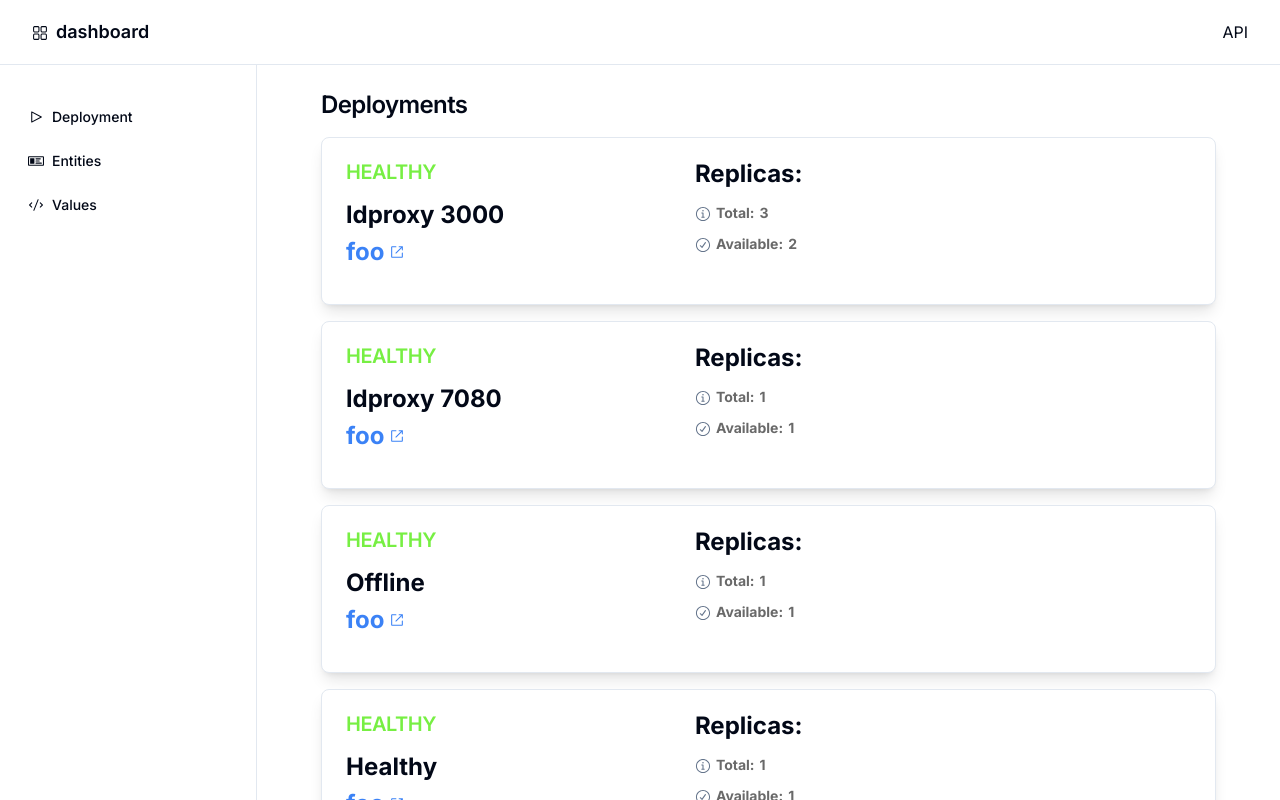
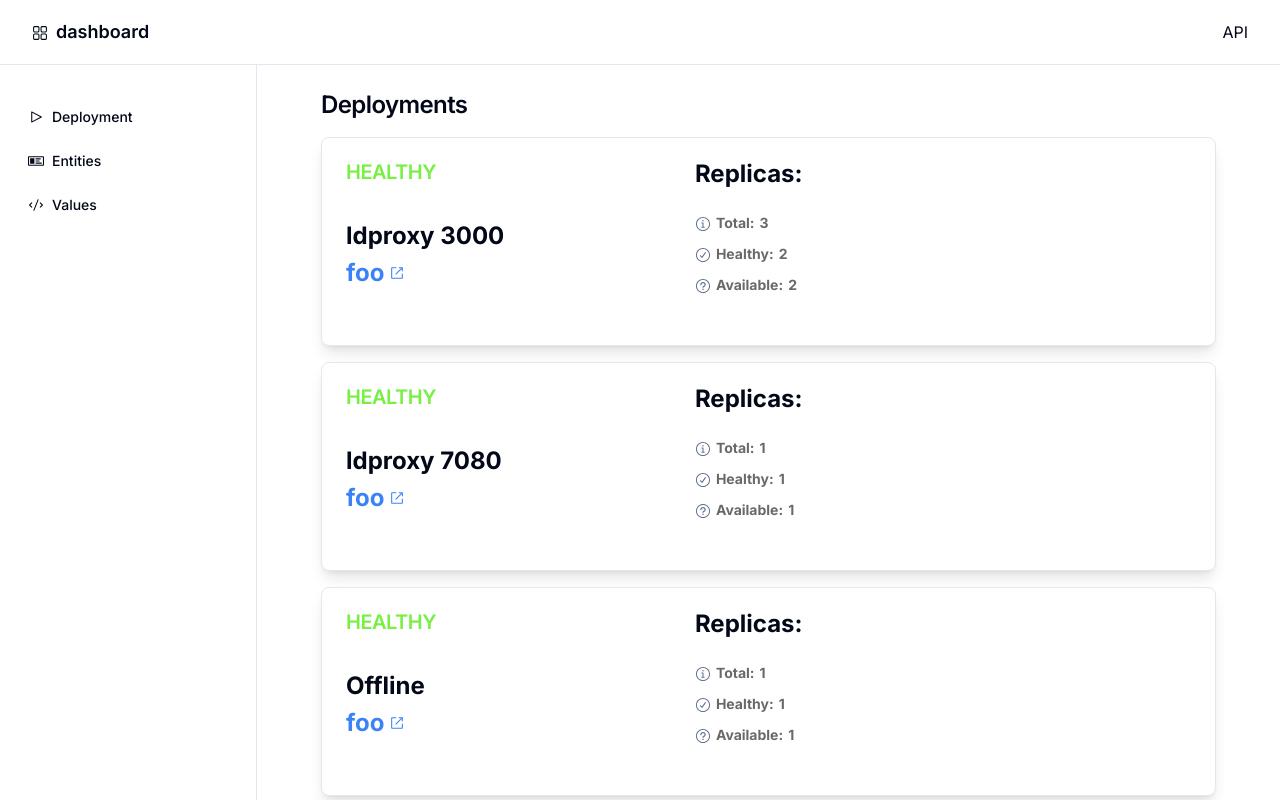
Before and after one commit to ldproxy/dashboard, a Next.js app: page /home in a window 1280 px wide. Shown: the top 800 px of the page. Built offline with nearby package versions, Linux system fonts and the light colour scheme.

Commit message:
new infos in info boxes on home page

```diff
--- a/src/app/home/page.tsx
+++ b/src/app/home/page.tsx
@@ -4,7 +4,12 @@ import { useEffect, useState } from "react";
 import { getDeployments, postDeployment } from "../../lib/utils";
 import { getIcon } from "@/lib/icons";
 import Link from "next/link";
-import { getHealthChecks, getInfo, getAvailableNodes } from "@/lib/utils";
+import {
+  getHealthChecks,
+  getInfo,
+  getAvailableNodes,
+  getAvailableNodesCount,
+} from "@/lib/utils";
 import { Check } from "@/data/health";
 import { InputInfo } from "@/data/info";
 import { Deployment } from "@/data/deployments";
@@ -26,6 +31,9 @@ export default function HomePage() {
   const [isInitialLoad, setIsInitialLoad] = useState(true);
   const [healthStatuses, setHealthStatuses] = useState<
     { name: string; healthStatus: string }[] | null
+  >(null);
+  const [healthyNodes, setHealthyNodes] = useState<
+    { name: string; availableUrlsCount: number }[] | null
   >(null);
 
   const router = useRouter();
@@ -90,8 +98,13 @@ export default function HomePage() {
           healthChecksObj,
           deployments
         );
+        const healthyNodes = await getAvailableNodesCount(
+          healthChecksObj,
+          deployments
+        );
         setHealthStatuses(healthStatuses);
         setAvailableNodes(availableNodes);
+        setHealthyNodes(healthyNodes);
       }
     } catch (error) {
       console.error("Error loading health checks:", error);
@@ -139,9 +152,7 @@ export default function HomePage() {
         let healthStatus = "";
 
         if (checks && checks.length > 0) {
-          if (checks.some((check) => check.state === "UNAVAILABLE")) {
-            healthStatus = "UNHEALTHY";
-          } else if (checks.every((check) => check.state === "AVAILABLE")) {
+          if (checks.every((check) => check.state === "AVAILABLE")) {
             healthStatus = "HEALTHY";
           } else if (checks.every((check) => check.state === "OFFLINE")) {
             healthStatus = "OFFLINE";
@@ -150,6 +161,8 @@ export default function HomePage() {
             checks.some((check) => check.state === "AVAILABLE")
           ) {
             healthStatus = "LIMITED";
+          } else {
+            healthStatus = "AVAILABLE";
           }
         } else {
           healthStatus = "OFFLINE";
@@ -196,6 +209,12 @@ export default function HomePage() {
                 availableNodes.find((node) => node.name === deployment.name)
                   ?.availableUrlsCount || 0;
 
+              const healthyNodesCount =
+                (healthyNodes &&
+                  healthyNodes.find((node) => node.name === deployment.name)
+                    ?.availableUrlsCount) ||
+                0;
+
               console.log(
                 "deploymentInfo",
                 deploymentInfo,
@@ -217,7 +236,8 @@ export default function HomePage() {
                   }
                   totalNodes={deployment.apiUrl.length}
                   availableNodes={availableNodesCount}
-                  health={
+                  HealthyNodes={healthyNodesCount}
+                  healthStatus={
                     deploymentHealthStatus &&
                     typeof deploymentHealthStatus === "string"
                       ? deploymentHealthStatus
@@ -225,6 +245,7 @@ export default function HomePage() {
                   }
                   IconFooter1={getIcon("InfoCircled")}
                   IconFooter2={getIcon("CheckCircled")}
+                  IconFooter3={getIcon("QuestionMark")}
                   className="hover:bg-gray-100 transition-colors duration-200"
                 />
               );
--- a/src/components/dashboard/homeInfo.tsx
+++ b/src/components/dashboard/homeInfo.tsx
@@ -6,14 +6,15 @@ import {
   CardTitle,
 } from "@/components/shadcn-ui/card";
 import React from "react";
-import { GlobeIcon, ExternalLinkIcon } from "@radix-ui/react-icons";
+import { ExternalLinkIcon } from "@radix-ui/react-icons";
 
 export interface SummaryProps extends React.HTMLAttributes<HTMLDivElement> {
   name: string;
   url: string;
   totalNodes: number;
   availableNodes: number;
-  health: string;
+  healthStatus: string;
+  HealthyNodes: number;
   Icon?: React.FunctionComponent<IconProps>;
   IconFooter1?: React.FunctionComponent<IconProps>;
   IconFooter2?: React.FunctionComponent<IconProps>;
@@ -26,14 +27,16 @@ export default function CustomersPage({
   url,
   totalNodes,
   availableNodes,
-  health,
+  healthStatus,
+  HealthyNodes,
   Icon,
   IconFooter1,
   IconFooter2,
+  IconFooter3,
   className,
 }: SummaryProps) {
   const cardClassName = `shadow-lg ${className} ${
-    health === "OFFLINE" ? "opacity-50 pointer-events-none" : ""
+    healthStatus === "OFFLINE" ? "opacity-50 pointer-events-none" : ""
   }`;
 
   const formattedUrl = url.endsWith("/") ? url.slice(0, -1) : url;
@@ -48,17 +51,19 @@ export default function CustomersPage({
       <CardHeader className="flex flex-row items-center justify-between space-y-0 pb-2">
         <CardTitle
           className={`text-sm font-semibold ${
-            health === "ACTIVE" || health === "true" || health === "HEALTHY"
+            healthStatus === "ACTIVE" ||
+            healthStatus === "true" ||
+            healthStatus === "HEALTHY"
               ? "text-success"
-              : health === "OFFLINE"
+              : healthStatus === "OFFLINE"
               ? "text-muted-foreground"
-              : health === "LIMITED"
+              : healthStatus === "LIMITED" || healthStatus === "AVAILABLE"
               ? "text-yellow-500"
               : "text-destructive"
           }`}
           style={{ fontSize: "1.25rem" }}
         >
-          {health}
+          {healthStatus}
         </CardTitle>
         {Icon ? <Icon className="h-4 w-4 text-muted-foreground" /> : null}
       </CardHeader>
@@ -104,7 +109,7 @@ export default function CustomersPage({
                 display: "flex",
                 flexDirection: "row",
                 alignItems: "center",
-                marginBottom: "10px",
+                marginBottom: "20px",
               }}
             >
               <span
@@ -172,6 +177,40 @@ export default function CustomersPage({
                   fontWeight: "bold",
                 }}
               >
+                Healthy:
+              </span>
+              <span
+                style={{
+                  color: "dimgray",
+                  fontSize: "14px",
+                  fontWeight: "bold",
+                  marginLeft: "5px",
+                }}
+              >
+                {HealthyNodes}
+              </span>
+            </div>
+            <div
+              style={{
+                display: "flex",
+                flexDirection: "row",
+                alignItems: "center",
+                marginBottom: "10px",
+              }}
+            >
+              {IconFooter3 ? (
+                <IconFooter3
+                  className="h-4 w-4 text-muted-foreground"
+                  style={{ marginRight: "5px", marginTop: "2px" }}
+                />
+              ) : null}
+              <span
+                style={{
+                  color: "dimgray",
+                  fontSize: "14px",
+                  fontWeight: "bold",
+                }}
+              >
                 Available:
               </span>
               <span
--- a/src/lib/icons.ts
+++ b/src/lib/icons.ts
@@ -10,6 +10,7 @@ import {
   HomeIcon,
   InfoCircledIcon,
   CheckCircledIcon,
+  QuestionMarkCircledIcon,
 } from "@radix-ui/react-icons";
 import { IconProps } from "@radix-ui/react-icons/dist/types";
 
@@ -24,6 +25,7 @@ export const icons = {
   Home: "Home",
   InfoCircled: "InfoCircled",
   CheckCircled: "CheckCircled",
+  QuestionMark: "QuestionMark",
 };
 
 export const getIcon = (
@@ -50,6 +52,8 @@ export const getIcon = (
       return InfoCircledIcon;
     case icons.CheckCircled:
       return CheckCircledIcon;
+    case icons.QuestionMark:
+      return QuestionMarkCircledIcon;
     default:
       return undefined;
   }
--- a/src/lib/utils.ts
+++ b/src/lib/utils.ts
@@ -503,18 +503,33 @@ export const compareDataAcrossUrls = async () => {
 export const getAvailableNodes = async (
   healthChecks: HealthChecksType,
   deployments: Deployment[]
-) => {
-  if (deployments.length > 0) {
-    const availableNodes = deployments.map((deployment: Deployment) => {
+): Promise<{ name: string; availableUrlsCount: number }[]> => {
+  return deployments.map((deployment: Deployment) => {
+    const uniqueUrls = new Set<string>();
+    const checks = healthChecks[deployment.name];
+
+    checks.forEach((check) => {
+      if (check.state !== "OFFLINE") {
+        uniqueUrls.add(check.url);
+      }
+    });
+
+    return { name: deployment.name, availableUrlsCount: uniqueUrls.size };
+  });
+};
+
+export const getAvailableNodesCount = (
+  healthChecks: HealthChecksType,
+  deployments: Deployment[]
+): { name: string; availableUrlsCount: number }[] => {
+  return deployments.map((deployment: Deployment) => {
     const checks = healthChecks[deployment.name];
     const urlStateMap = new Map<string, boolean>();
 
     checks.forEach((check) => {
-        if (check.state === "AVAILABLE") {
       if (!urlStateMap.has(check.url)) {
-            urlStateMap.set(check.url, true);
-          }
-        } else {
+        urlStateMap.set(check.url, check.state === "AVAILABLE");
+      } else if (check.state !== "AVAILABLE") {
         urlStateMap.set(check.url, false);
       }
     });
@@ -523,9 +538,7 @@ export const getAvailableNodes = async (
       (isAvailable) => isAvailable
     ).length;
 
+    console.log("availableUrlsCount", deployment.name, availableUrlsCount);
     return { name: deployment.name, availableUrlsCount };
   });
-    return availableNodes;
-  }
-  return [];
 };
```
Lines whose indentation alone changed are shown as unchanged.
